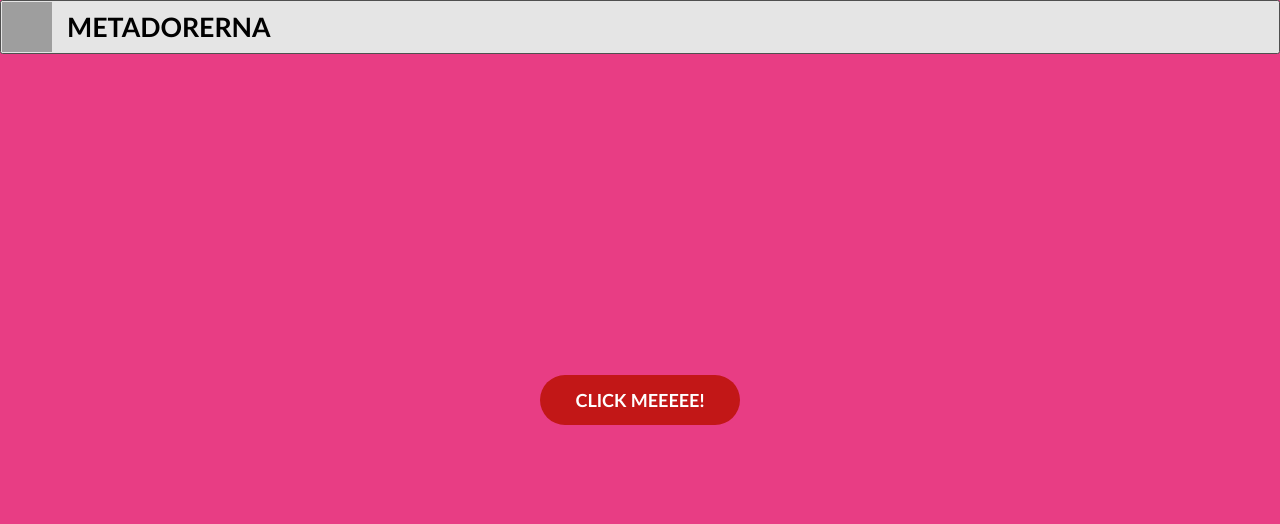
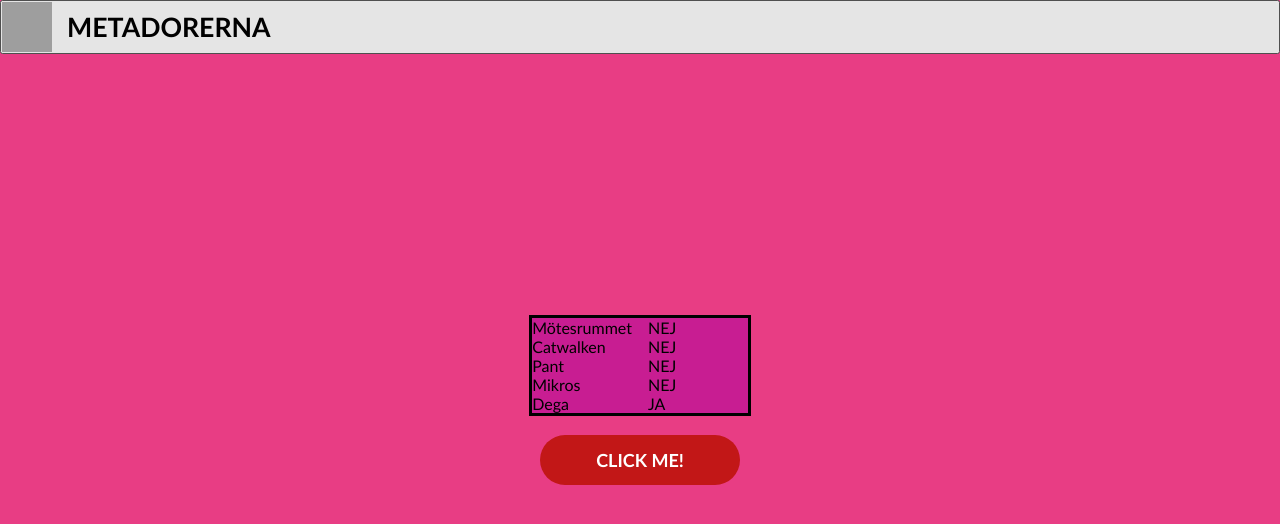
Before and after one commit to datasektionen/facebook, a Next.js app in the folder client/: page / in a window 1280 px wide. Shown: the top 524 px of the page. Built offline with nearby package versions, Linux system fonts and the light colour scheme; grey boxes are pictures that could not be loaded.

Commit message:
Header image update and index list
Add METAdorerna GIF, update header image, add list to index

```diff
--- a/client/src/components/header.tsx
+++ b/client/src/components/header.tsx
@@ -1,7 +1,7 @@
 import { useRouter } from "next/navigation";
 import * as React from "react";
 import styles from '../styles/header.module.css'
-//import logo from "https://upload.wikimedia.org/wikipedia/commons/thumb/0/05/Facebook_Logo_%282019%29.png/240px-Facebook_Logo_%282019%29.png"
+import logo from '../../public/METAdorerna.gif'
 
 export default function Header() {
     const router = useRouter();
@@ -9,7 +9,7 @@ export default function Header() {
     return (
         <header className={styles.header}>
             <button onClick={() => router.push("/stadschema")}>
-                <img className={styles.img} src={"https://upload.wikimedia.org/wikipedia/commons/thumb/0/05/Facebook_Logo_%282019%29.png/240px-Facebook_Logo_%282019%29.png"} />
+                <img className={styles.img} src={logo.src} />
                 <h1>METADORERNA</h1>
             </button>
         </header>
--- a/client/src/pages/index.tsx
+++ b/client/src/pages/index.tsx
@@ -8,11 +8,21 @@ import Header from '@/components/header';
 export default function Landing() {
   const router = useRouter()
 
+  const choices = ["Mötesrummet", "Catwalken", "Pant", "Mikros", "Dega"];
+  const numbers = ["NEJ", "NEJ", "NEJ", "NEJ", "JA"]
+  const choiceNums = choices.concat(numbers);
+  const listItems = choiceNums.map((choiceNum, key) =>
+    <li key={key}>
+      {choiceNum}
+    </li>);
+
   return (
     <RootLayout>
         <div className={styles.main}>
+            <ul>{listItems}</ul>
+            <br/>
             <button className={styles.fun_button} onClick={()=>router.push('/stadschema')}>
-                Click meeeee!
+                Click me!
             </button>
         </div>
     </RootLayout>
--- a/client/src/styles/landing.module.css
+++ b/client/src/styles/landing.module.css
@@ -5,6 +5,15 @@
   display: flex;
   justify-content: center;
   align-items: center;
+  flex-direction: column;
+}
+
+.main ul {
+  columns: 2;
+  -webkit-columns: 2;
+  -moz-columns: 2;
+  background-color: #c81d92;
+  border-style: solid;
 }
 
 .fun_button {
```
Also changed, not shown: 1 other file (tests, documents, lock files or other folders). Lines whose indentation alone changed are shown as unchanged.
